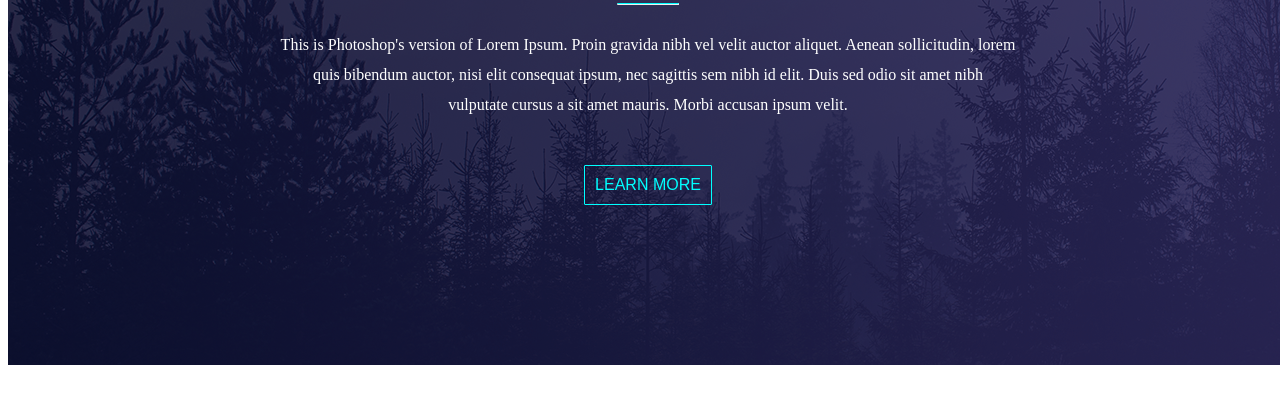
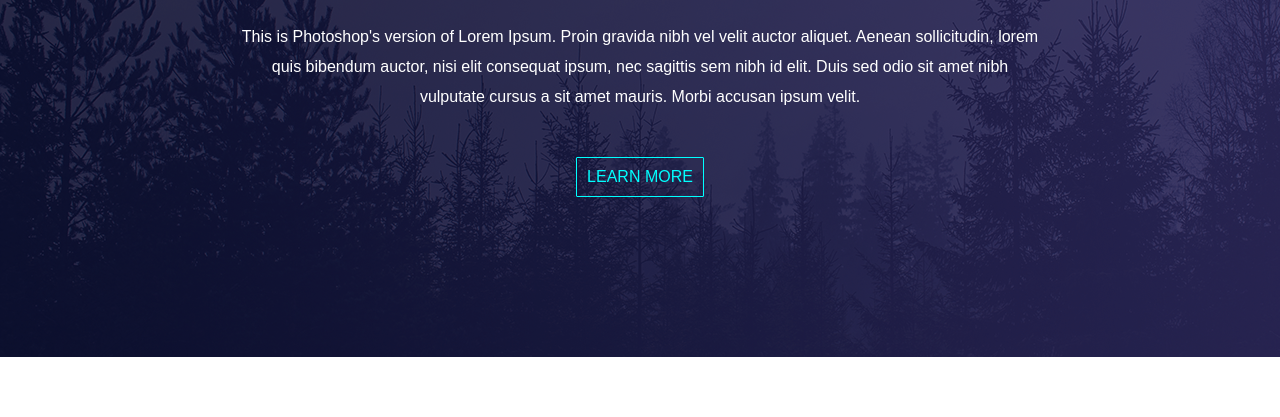
Before and after one commit to Hasireddy/psd2html, a plain HTML site: page index.html in a window 1280 px wide. Shown: the part 302-719 px from the top of the page. Drawn offline with Linux system fonts and the light colour scheme.

Commit message:
Update styles.css

```diff
--- a/styles.css
+++ b/styles.css
@@ -1,4 +1,3 @@
-<<<<<<< HEAD
 * {
   margin: 0;
   padding: 0;
@@ -7,6 +6,7 @@
 }
 
 body {
+  margin: 0;
   width: 100%;
 }
 
```
